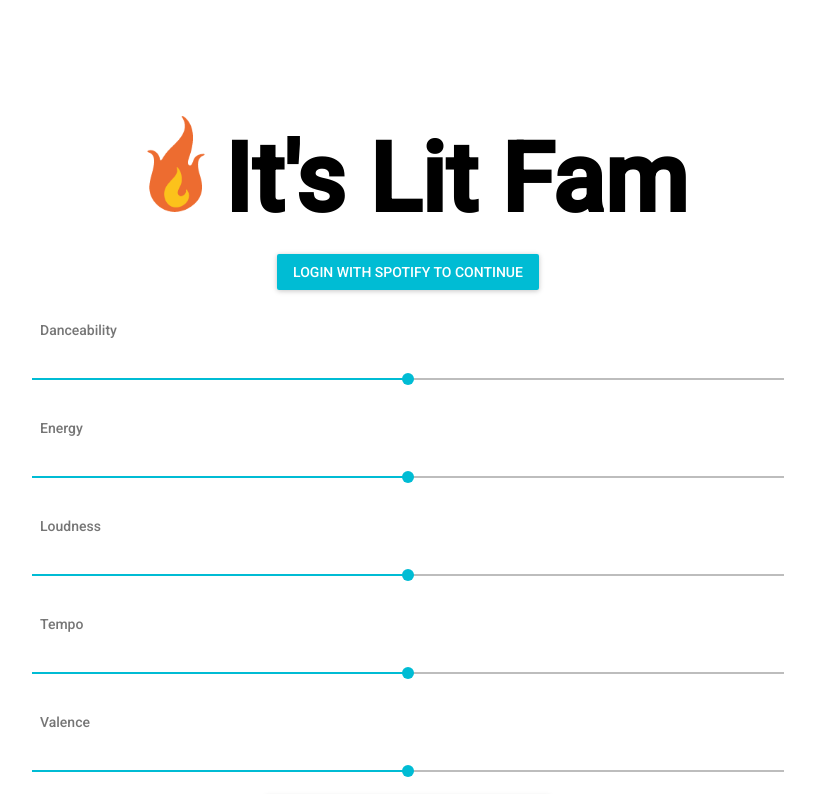
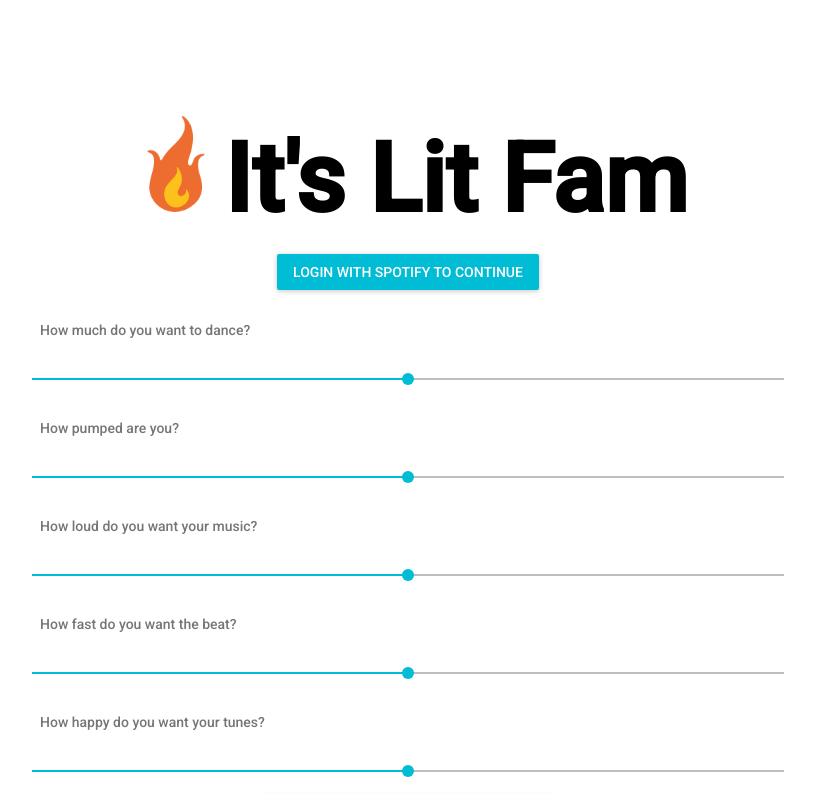
Before and after one commit to joycieyu/RocketProject, a React (Create React App) app: page / in a window 1280 px wide. Shown: the top 794 px of the page, without its empty margins (232-1047 px from the left). Built offline with nearby package versions, Linux system fonts and the light colour scheme; what react-tap-event-plugin, spotify-web-api-js would draw is missing.

Commit message:
add questions to sliders

```diff
--- a/src/App.js
+++ b/src/App.js
@@ -119,7 +119,7 @@ class App extends Component {
                {this.state.songList.length > 0 &&
 							   <MyRect/>
                }
-               <Subheader>Danceability</Subheader>
+               <Subheader>How much do you want to dance?</Subheader>
                <Slider
                   defaultValue={0.5}
                   value={this.state.danceability}
@@ -127,7 +127,7 @@ class App extends Component {
                   style={styles.rootSliderStyle}
                   sliderStyle={styles.sliderStyle}
                   />
-               <Subheader>Energy</Subheader>
+               <Subheader>How pumped are you?</Subheader>
                <Slider
                   defaultValue={0.5}
                   value={this.state.energy}
@@ -135,7 +135,7 @@ class App extends Component {
                   style={styles.rootSliderStyle}
                   sliderStyle={styles.sliderStyle}
                   />
-               <Subheader>Loudness</Subheader>
+               <Subheader>How loud do you want your music?</Subheader>
                <Slider
                   defaultValue={-30}
                   min={-60}
@@ -145,7 +145,7 @@ class App extends Component {
                   style={styles.rootSliderStyle}
                   sliderStyle={styles.sliderStyle}
                   />
-               <Subheader>Tempo</Subheader>
+               <Subheader>How fast do you want the beat?</Subheader>
                <Slider
                   min={60}
                   max={180}
@@ -155,7 +155,7 @@ class App extends Component {
                   style={styles.rootSliderStyle}
                   sliderStyle={styles.sliderStyle}
                   />
-               <Subheader>Valence</Subheader>
+               <Subheader>How happy do you want your tunes?</Subheader>
                <Slider
                   defaultValue={0.5}
                   value={this.state.valence}
```
